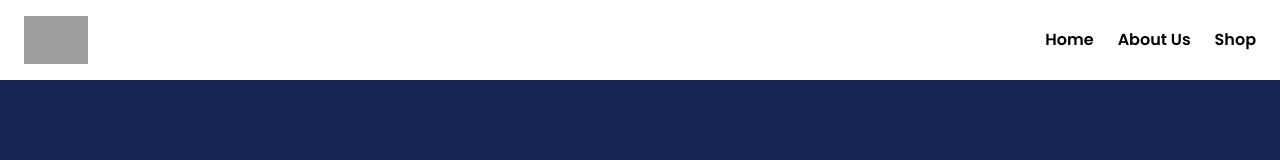
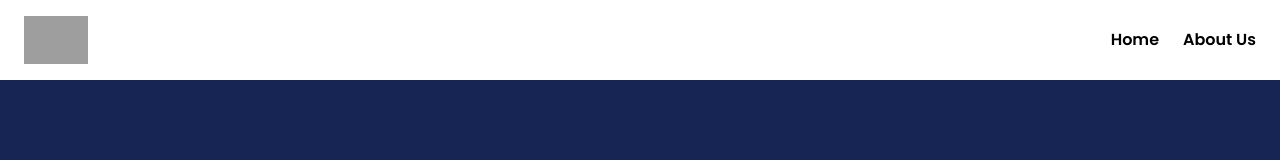
Before and after one commit to Nikhilgb-001/Voigo, a React (Vite) app in the folder frontend/: page / in a window 1280 px wide. Shown: the top 160 px of the page. Built offline with nearby package versions, Linux system fonts and the light colour scheme; grey boxes are pictures that could not be loaded.

Commit message:
updated Navbar

```diff
--- a/frontend/src/components/AboutUs.jsx
+++ b/frontend/src/components/AboutUs.jsx
@@ -155,7 +155,7 @@ import { MdOutlineKeyboardVoice } from "react-icons/md";
 const AboutUs = () => {
   const FeatureCard = ({ icon, title, description }) => {
     return (
-      <div className="text-center p-6 border rounded-lg shadow-md bg-white">
+      <div id="about-us" className="text-center p-6 border rounded-lg shadow-md bg-white">
         <div className="text-yellow-500 mb-4">{icon}</div>
         <h3 className="text-lg font-semibold mb-2">{title}</h3>
         <p className="text-gray-600">{description}</p>
--- a/frontend/src/components/Navbar.jsx
+++ b/frontend/src/components/Navbar.jsx
@@ -40,15 +40,6 @@ const Navbar = () => {
             className="hover:text-green-900 font-semibold cursor-pointer"
           >
             About Us
-          </ScrollLink>
-          <ScrollLink
-            to="shop-section"
-            smooth={true}
-            duration={500}
-            offset={-50}
-            className="hover:text-green-900 font-semibold cursor-pointer"
-          >
-            Shop
           </ScrollLink>
         </div>
 
```
Also changed, not shown: 1 other file (tests, documents, lock files or other folders).
